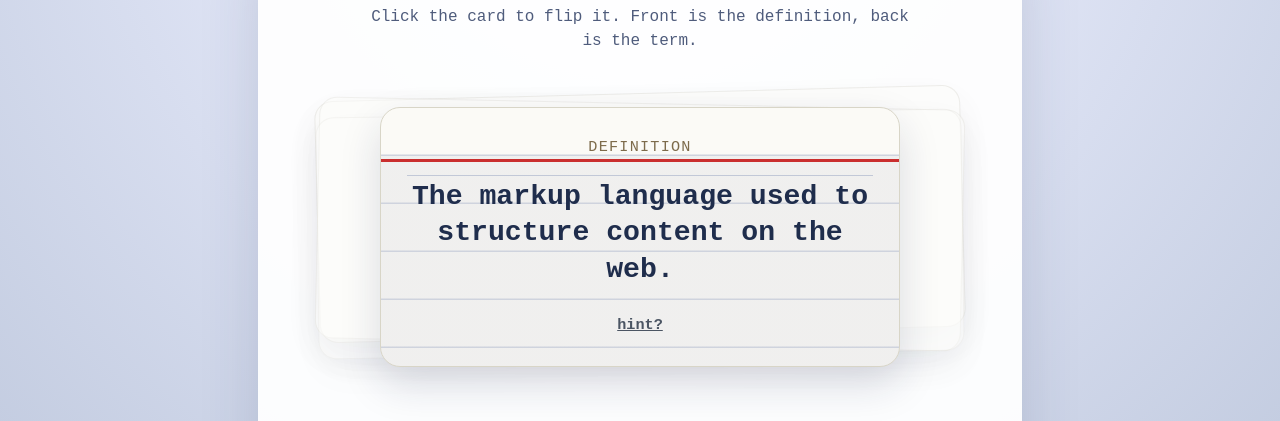
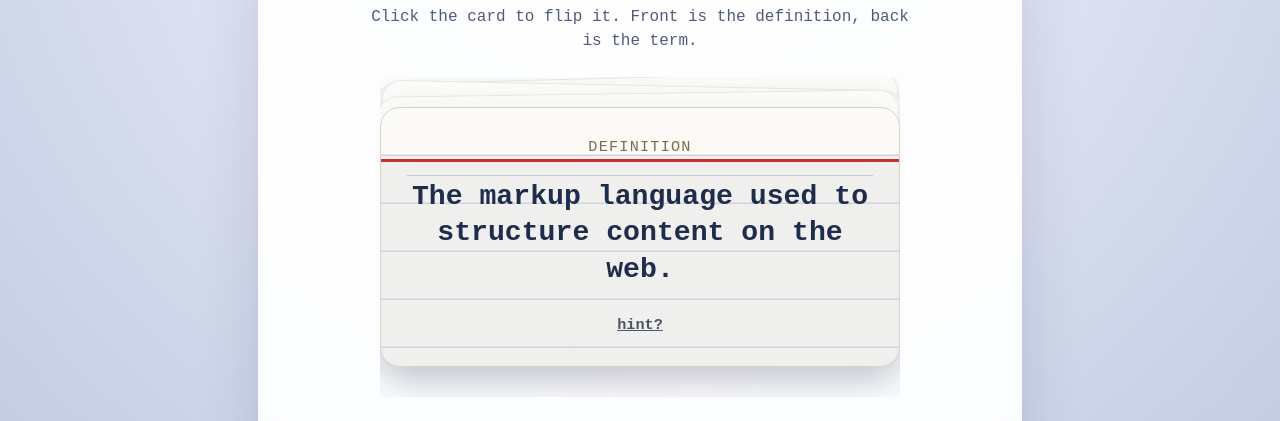
Before and after one commit to HireFabiola/Mod8_GenAI, a plain HTML site: page flashcardsApp/index.html in a window 1280 px wide. Shown: the part 182-603 px from the top of the page. Drawn offline with Linux system fonts and the light colour scheme.

Commit message:
Enhance card animations and layout in flashcards app

```diff
--- a/flashcardsApp/styles.css
+++ b/flashcardsApp/styles.css
@@ -37,7 +37,12 @@ h1 {
   justify-content: center;
   align-items: center;
   min-height: 320px;
+  width: min(520px, 100%);
+  max-width: 520px;
+  margin: 0 auto;
+  overflow: hidden;
 }
+
 
 .card-stack {
   position: absolute;
@@ -48,31 +53,49 @@ h1 {
 .card-stack span {
   position: absolute;
   left: 50%;
-  width: 92%;
-  height: 240px;
-  border-radius: 18px;
+  width: 100%;
+  max-width: 520px;
+  height: 260px;
+  border-radius: 20px;
   background: #fcfcfa;
   border: 1px solid rgba(125, 117, 98, 0.16);
-  transform: translateX(-50%);
+  transform: translateX(-50%) translateY(-450px) rotate(var(--final-rotate, 0deg));
   box-shadow: 0 16px 38px rgba(31, 37, 64, 0.08);
+  opacity: 0;
+  animation: fallIn 0.85s cubic-bezier(0.22, 1.0, 0.36, 1.0) forwards;
 }
 
 .card-stack span:nth-child(1) {
-  top: 16px;
-  transform: translateX(-50%) rotate(-1.5deg);
-  opacity: 0.72;
+  top: 0;
+  --final-rotate: -1.5deg;
+  animation-delay: 0.08s;
 }
 
 .card-stack span:nth-child(2) {
-  top: 26px;
-  transform: translateX(-50%) rotate(1.2deg);
-  opacity: 0.56;
+  top: 8px;
+  --final-rotate: 1.2deg;
+  animation-delay: 0.16s;
 }
 
 .card-stack span:nth-child(3) {
-  top: 36px;
-  transform: translateX(-50%) rotate(-0.8deg);
-  opacity: 0.38;
+  top: 16px;
+  --final-rotate: -0.8deg;
+  animation-delay: 0.24s;
+}
+
+@keyframes fallIn {
+  0% {
+    transform: translateX(-50%) translateY(-450px) rotate(var(--final-rotate, 0deg));
+    opacity: 0;
+  }
+  70% {
+    transform: translateX(-50%) translateY(18px) rotate(var(--final-rotate, 0deg));
+    opacity: 1;
+  }
+  100% {
+    transform: translateX(-50%) translateY(0) rotate(var(--final-rotate, 0deg));
+    opacity: 1;
+  }
 }
 
 .flashcard {
@@ -82,7 +105,18 @@ h1 {
   perspective: 1200px;
   cursor: pointer;
   z-index: 2;
+  opacity: 0;
+  transform: translateY(18px);
+  animation: cardFadeIn 0.5s ease-out 0.4s forwards;
 }
+
+@keyframes cardFadeIn {
+  to {
+    opacity: 1;
+    transform: translateY(0);
+  }
+}
+
 
 .card-inner {
   position: relative;
```
